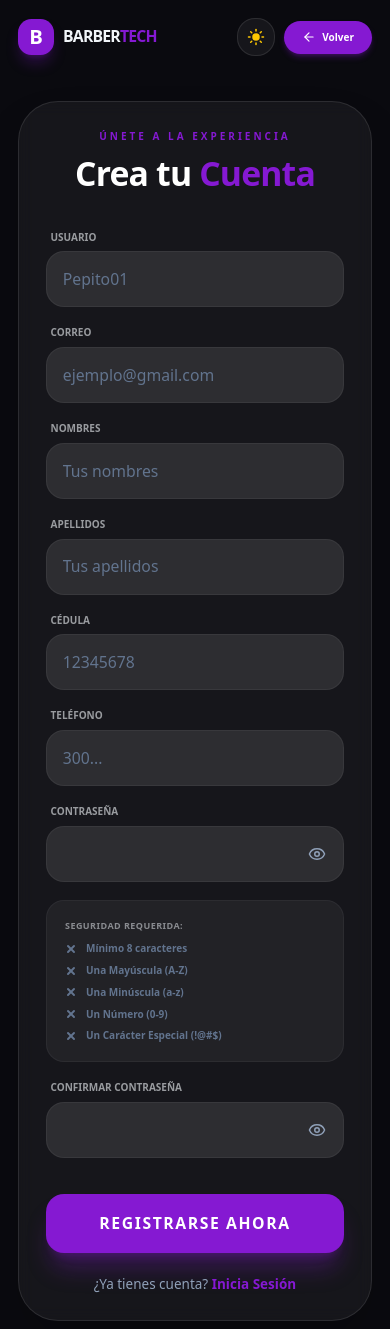
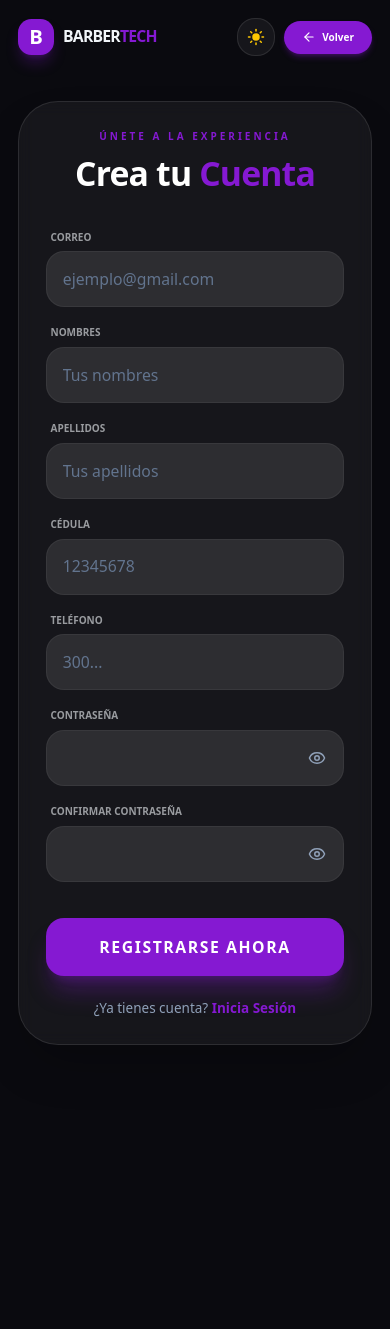
Before and after one commit to vemseb45/Barber_Tech_BF, a Next.js app: page /registro in a window 390 px wide. Shown: the top 1329 px of the page. After the commit the page ends 1072 px from the top, so only its background shows below. Built offline with nearby package versions, Linux system fonts and the light colour scheme.

Commit message:
actualizacion conexion de endpoints

```diff
--- a/src/app/api/axios.ts
+++ b/src/app/api/axios.ts
@@ -6,8 +6,10 @@ import axios from "axios";
 |--------------------------------------------------------------------------
 */
 
+const baseURL = process.env.NEXT_PUBLIC_API_URL;
+
 const api = axios.create({
-  baseURL: import.meta.env.VITE_API_URL,
+  baseURL,
   headers: {
     "Content-Type": "application/json",
   },
@@ -22,10 +24,12 @@ const api = axios.create({
 
 api.interceptors.request.use(
   (config) => {
+    if (typeof window !== "undefined") {
       const token = localStorage.getItem("token");
 
       if (token) {
         config.headers.Authorization = `Bearer ${token}`;
+      }
     }
 
     return config;
@@ -45,13 +49,10 @@ api.interceptors.response.use(
   async (error) => {
     const originalRequest = error.config;
 
-    // Si el token expiró
-    if (
-      error.response?.status === 401 &&
-      !originalRequest._retry
-    ) {
+    if (error.response?.status === 401 && !originalRequest._retry) {
       originalRequest._retry = true;
 
+      if (typeof window !== "undefined") {
         try {
           const refresh = localStorage.getItem("refresh_token");
 
@@ -60,24 +61,20 @@ api.interceptors.response.use(
             return Promise.reject(error);
           }
 
-        const response = await axios.post(
-          `${import.meta.env.VITE_API_URL}token/refresh/`,
-          {
+          const response = await axios.post(`${baseURL}token/refresh/`, {
             refresh,
-          }
-        );
+          });
 
           const newAccess = response.data.access;
 
           localStorage.setItem("token", newAccess);
-
-        originalRequest.headers.Authorization =
-          `Bearer ${newAccess}`;
+          originalRequest.headers.Authorization = `Bearer ${newAccess}`;
 
           return api(originalRequest);
         } catch (err) {
           localStorage.clear();
           window.location.href = "/login";
+        }
       }
     }
 
--- a/src/frontend/modules/auth/components/ForgotPassword.tsx
+++ b/src/frontend/modules/auth/components/ForgotPassword.tsx
@@ -32,7 +32,9 @@ export default function ForgotPassword() {
     setError("");
     setSuccessMsg("");
     try {
-      const res = await api.post('/recuperacion/solicitar/', { email });
+      // Aquí agregamos { email } para que el backend sepa a quién buscar
+      const res = await api.post('/api/auth/recovery/request', { email });
+
       setSuccessMsg(res.data.message || 'Si el correo está registrado, te enviaremos las instrucciones.');
       setEmail("");
     } catch (err: any) {
--- a/src/frontend/modules/auth/components/Login.tsx
+++ b/src/frontend/modules/auth/components/Login.tsx
@@ -45,10 +45,14 @@ export default function Login() {
     setIsLoading(true);
 
     try {
-      const response = await fetch("http://localhost:8000/api/usuarios/login/", {
+      // 1. Ajustamos las claves para que coincidan con tu backend: email y contrasena
+      const response = await fetch("/api/auth/login", {
         method: "POST",
         headers: { "Content-Type": "application/json" },
-        body: JSON.stringify({ username: email, password })
+        body: JSON.stringify({
+          email: email,
+          contrasena: password
+        })
       });
 
       const data = await response.json();
@@ -77,7 +81,7 @@ export default function Login() {
 
       if (userRole === "admin") router.push("/dashboardAdmin");
       else if (userRole === "barbero") router.push("/dashboardBarbero");
-      else router.push("/dashboardCliente");
+      else router.push("/cliente");
 
     } catch (error) {
       console.error("Error:", error);
@@ -127,8 +131,9 @@ export default function Login() {
 
             <div className="space-y-5 text-left mt-8">
               <div>
-                <label className="text-xs font-bold mb-2 block ml-1 opacity-70">Usuario</label>
-                <input type="text" placeholder="Tu nombre de usuario" className="w-full p-4 rounded-2xl bg-slate-100 dark:bg-white/5 border border-transparent focus:border-primary focus:ring-2 focus:ring-primary/20 outline-none transition-all text-sm font-medium" value={email} onChange={(e) => setEmail(e.target.value)} required />
+                {/* 2. Cambiamos visualmente a Correo para que tenga sentido con tu API */}
+                <label className="text-xs font-bold mb-2 block ml-1 opacity-70">Correo</label>
+                <input type="email" placeholder="ejemplo@gmail.com" className="w-full p-4 rounded-2xl bg-slate-100 dark:bg-white/5 border border-transparent focus:border-primary focus:ring-2 focus:ring-primary/20 outline-none transition-all text-sm font-medium" value={email} onChange={(e) => setEmail(e.target.value)} required />
               </div>
               <div>
                 <label className="text-xs font-bold mb-2 block ml-1 opacity-70">Contraseña</label>
@@ -147,7 +152,7 @@ export default function Login() {
                   </div>
                   <span className="text-xs font-bold text-slate-500 dark:text-slate-400 group-hover:text-primary transition-colors">Recordar contraseña</span>
                 </label>
-                <Link href="/forgot-password" className="text-xs font-bold text-primary hover:underline transition-colors focus:outline-none">¿Olvidaste tu contraseña?</Link>
+                <Link href="/recovery" className="text-xs font-bold text-primary hover:underline transition-colors focus:outline-none">¿Olvidaste tu contraseña?</Link>
               </div>
             </div>
 
@@ -155,7 +160,7 @@ export default function Login() {
               <button type="submit" disabled={isLoading} className="w-full bg-primary hover:bg-[#7112b3] text-white font-black py-4 rounded-2xl shadow-xl shadow-primary/30 transition-all active:scale-95 cursor-pointer uppercase tracking-widest text-sm disabled:opacity-50 disabled:cursor-not-allowed">
                 {isLoading ? "Conectando..." : "Ingresar"}
               </button>
-              <p className="mt-6 text-xs text-slate-500 dark:text-slate-400 font-medium">¿No tienes cuenta? <Link href="/register" className="text-primary font-bold hover:underline">Registrarse gratis</Link></p>
+              <p className="mt-6 text-xs text-slate-500 dark:text-slate-400 font-medium">¿No tienes cuenta? <Link href="/registro" className="text-primary font-bold hover:underline">Registrarse gratis</Link></p>
             </div>
           </form>
         </motion.div>
--- a/src/frontend/modules/auth/components/Register.tsx
+++ b/src/frontend/modules/auth/components/Register.tsx
@@ -2,7 +2,8 @@
 import React, { useState, useEffect } from "react";
 import Link from "next/link";
 import { useRouter } from "next/navigation";
-import { motion } from "framer-motion";
+// IMPORTANTE: Asegúrate de importar AnimatePresence
+import { motion, AnimatePresence } from "framer-motion";
 import { Sun, Moon, Eye, EyeOff, ArrowLeft, Check, X } from "lucide-react";
 
 function RequirementItem({ met, text }: { met: boolean; text: string }) {
@@ -22,8 +23,12 @@ export default function Register() {
   const [passRequirements, setPassRequirements] = useState({
     length: false, upper: false, lower: false, number: false, special: false
   });
+
   const [showPassword, setShowPassword] = useState(false);
   const [showConfirmPassword, setShowConfirmPassword] = useState(false);
+  // NUEVO ESTADO: Para controlar si el campo de contraseña está enfocado
+  const [isPasswordFocused, setIsPasswordFocused] = useState(false);
+
   const [darkMode, setDarkMode] = useState(true);
   const [isLoading, setIsLoading] = useState(false);
   const [mounted, setMounted] = useState(false);
@@ -83,15 +88,28 @@ export default function Register() {
 
     setIsLoading(true);
     try {
-      const { confirmPassword, ...dataToSend } = formData;
-      const response = await fetch("http://localhost:8000/api/usuarios/registro/", {
-        method: "POST", headers: { "Content-Type": "application/json" }, body: JSON.stringify(dataToSend)
+      const dataToSend = {
+        cedula: formData.cedula,
+        nombre: formData.first_name,
+        apellidos: formData.last_name,
+        telefono: formData.telefono,
+        email: formData.email,
+        contrasena: formData.password
+      };
+
+      const response = await fetch("/api/auth/registro", {
+        method: "POST",
+        headers: { "Content-Type": "application/json" },
+        body: JSON.stringify(dataToSend)
       });
+
       const data = await response.json();
+
       if (!response.ok) {
         alert(data.message || "Error al registrar usuario");
         return;
       }
+
       alert("¡Usuario registrado con éxito!");
       router.push("/login");
     } catch (error) {
@@ -128,29 +146,42 @@ export default function Register() {
               <span className="text-primary text-[10px] font-black tracking-[3px] uppercase block mb-2">Únete a la experiencia</span>
               <h2 className="text-3xl sm:text-4xl font-black mb-2 tracking-tight text-slate-900 dark:text-white">Crea tu <span className="text-primary">Cuenta</span></h2>
             </div>
-            {/* Campos simplificados por legibilidad, puedes mantener tu array de map() aquí igual */}
+
              <div className="grid grid-cols-1 md:grid-cols-2 gap-4 sm:gap-5 mb-6 text-left">
+              {/* Se agregó "colSpan" para mejorar el orden. El correo ocupa 2 columnas */}
               {[
-                { label: "Usuario", name: "username", type: "text", placeholder: "Pepito01" },
-                { label: "Correo", name: "email", type: "email", placeholder: "ejemplo@gmail.com" },
-                { label: "Nombres", name: "first_name", type: "text", placeholder: "Tus nombres" },
-                { label: "Apellidos", name: "last_name", type: "text", placeholder: "Tus apellidos" },
-                { label: "Cédula", name: "cedula", type: "text", placeholder: "12345678", max: 10 },
-                { label: "Teléfono", name: "telefono", type: "text", placeholder: "300...", max: 10 },
+                { label: "Correo", name: "email", type: "email", placeholder: "ejemplo@gmail.com", colSpan: "md:col-span-2" },
+                { label: "Nombres", name: "first_name", type: "text", placeholder: "Tus nombres", colSpan: "md:col-span-1" },
+                { label: "Apellidos", name: "last_name", type: "text", placeholder: "Tus apellidos", colSpan: "md:col-span-1" },
+                { label: "Cédula", name: "cedula", type: "text", placeholder: "12345678", max: 10, colSpan: "md:col-span-1" },
+                { label: "Teléfono", name: "telefono", type: "text", placeholder: "300...", max: 10, colSpan: "md:col-span-1" },
               ].map((field) => (
-                <div key={field.name}>
+                <div key={field.name} className={field.colSpan}>
                   <label className="text-[10px] font-black mb-1.5 block ml-1 uppercase opacity-60">{field.label}</label>
                   <input type={field.type} name={field.name} value={(formData as any)[field.name]} onChange={handleChange} maxLength={field.max} placeholder={field.placeholder} className={inputClass(field.name)} required />
                   {fieldErrors[field.name] && <p className="text-[10px] text-red-500 font-bold mt-1 ml-2 italic">{fieldErrors[field.name]}</p>}
                 </div>
               ))}
-              <div className="md:col-span-1">
+
+              {/* CAMPO DE CONTRASEÑA CON TOOLTIP FLOTANTE */}
+              <div className="md:col-span-1 relative">
                 <label className="text-[10px] font-black mb-1.5 block ml-1 uppercase opacity-60">Contraseña</label>
-                <div className="relative">
-                  <input type={showPassword ? "text" : "password"} name="password" value={formData.password} onChange={handleChange} className={`${inputClass("password")} pr-12`} required />
-                  <button type="button" onClick={() => setShowPassword(!showPassword)} className="absolute right-4 top-1/2 -translate-y-1/2 text-slate-400 hover:text-primary transition-colors">{showPassword ? <EyeOff size={18} /> : <Eye size={18} />}</button>
-                </div>
-                <div className="mt-4 p-4 bg-slate-100 dark:bg-white/5 rounded-2xl border border-slate-200 dark:border-white/5">
+
+                {/* TOOLTIP FLOTANTE DE SEGURIDAD */}
+                <AnimatePresence>
+                  {isPasswordFocused && (
+                    <motion.div
+                      initial={{ opacity: 0, y: 10, scale: 0.95 }}
+                      animate={{ opacity: 1, y: 0, scale: 1 }}
+                      exit={{ opacity: 0, y: 10, scale: 0.95 }}
+                      transition={{ duration: 0.2 }}
+                      // Absoluto por encima del input (bottom-full)
+                      className="absolute bottom-full left-0 mb-3 w-[110%] p-4 bg-white dark:bg-slate-900 rounded-2xl border border-slate-200 dark:border-white/10 shadow-2xl z-50"
+                    >
+                      {/* Pequeña flecha apuntando hacia abajo */}
+                      <div className="absolute -bottom-2 left-8 w-4 h-4 bg-white dark:bg-slate-900 border-b border-r border-slate-200 dark:border-white/10 rotate-45"></div>
+
+                      <div className="relative z-10">
                         <p className="text-[9px] font-black uppercase tracking-wider mb-2 opacity-50">Seguridad requerida:</p>
                         <div className="grid grid-cols-1 gap-1.5">
                             <RequirementItem met={passRequirements.length} text="Mínimo 8 caracteres" />
@@ -160,7 +191,33 @@ export default function Register() {
                             <RequirementItem met={passRequirements.special} text="Un Carácter Especial (!@#$)" />
                         </div>
                       </div>
+                    </motion.div>
+                  )}
+                </AnimatePresence>
+
+                <div className="relative">
+                  <input
+                    type={showPassword ? "text" : "password"}
+                    name="password"
+                    value={formData.password}
+                    onChange={handleChange}
+                    onFocus={() => setIsPasswordFocused(true)}
+                    onBlur={() => setIsPasswordFocused(false)}
+                    className={`${inputClass("password")} pr-12`}
+                    required
+                  />
+                  <button
+                    type="button"
+                    onClick={() => setShowPassword(!showPassword)}
+                    onMouseDown={(e) => e.preventDefault()} // <-- ESTO EVITA QUE SE PIERDA EL FOCO AL HACER CLIC
+                    className="absolute right-4 top-1/2 -translate-y-1/2 text-slate-400 hover:text-primary transition-colors"
+                  >
+                    {showPassword ? <EyeOff size={18} /> : <Eye size={18} />}
+                  </button>
                 </div>
+              </div>
+
+              {/* CONFIRMAR CONTRASEÑA */}
               <div className="md:col-span-1">
                 <label className="text-[10px] font-black mb-1.5 block ml-1 uppercase opacity-60">Confirmar Contraseña</label>
                 <div className="relative">
@@ -170,6 +227,7 @@ export default function Register() {
                 {fieldErrors.confirmPassword && <p className="text-[10px] text-red-500 font-bold mt-1 ml-2 italic">{fieldErrors.confirmPassword}</p>}
               </div>
             </div>
+
             <div className="flex flex-col items-center gap-5 mt-8">
               <button type="submit" disabled={isLoading} className="w-full max-w-xs bg-primary hover:bg-[#7112b3] text-white font-black py-4 rounded-2xl shadow-xl shadow-primary/30 transition-all active:scale-95 disabled:opacity-50 uppercase tracking-widest text-sm">
                 {isLoading ? "Creando cuenta..." : "Registrarse ahora"}
--- a/src/frontend/modules/auth/components/ResetPassword.tsx
+++ b/src/frontend/modules/auth/components/ResetPassword.tsx
@@ -37,7 +37,11 @@ export default function ResetPassword() {
     setError("");
     setSuccessMsg("");
     try {
-      await api.post("/recuperacion/restablecer/", { token: token, password: password });
+      await api.post("/api/auth/recovery/reset", {
+        token: token,
+        newPassword: password
+      });
+
       setSuccessMsg("¡Contraseña actualizada con éxito! Redirigiendo...");
       setTimeout(() => { router.push('/login'); }, 2500);
     } catch (err: any) {
```
Also changed, not shown: 1 other file (tests, documents, lock files or other folders). Lines whose indentation alone changed are shown as unchanged.
